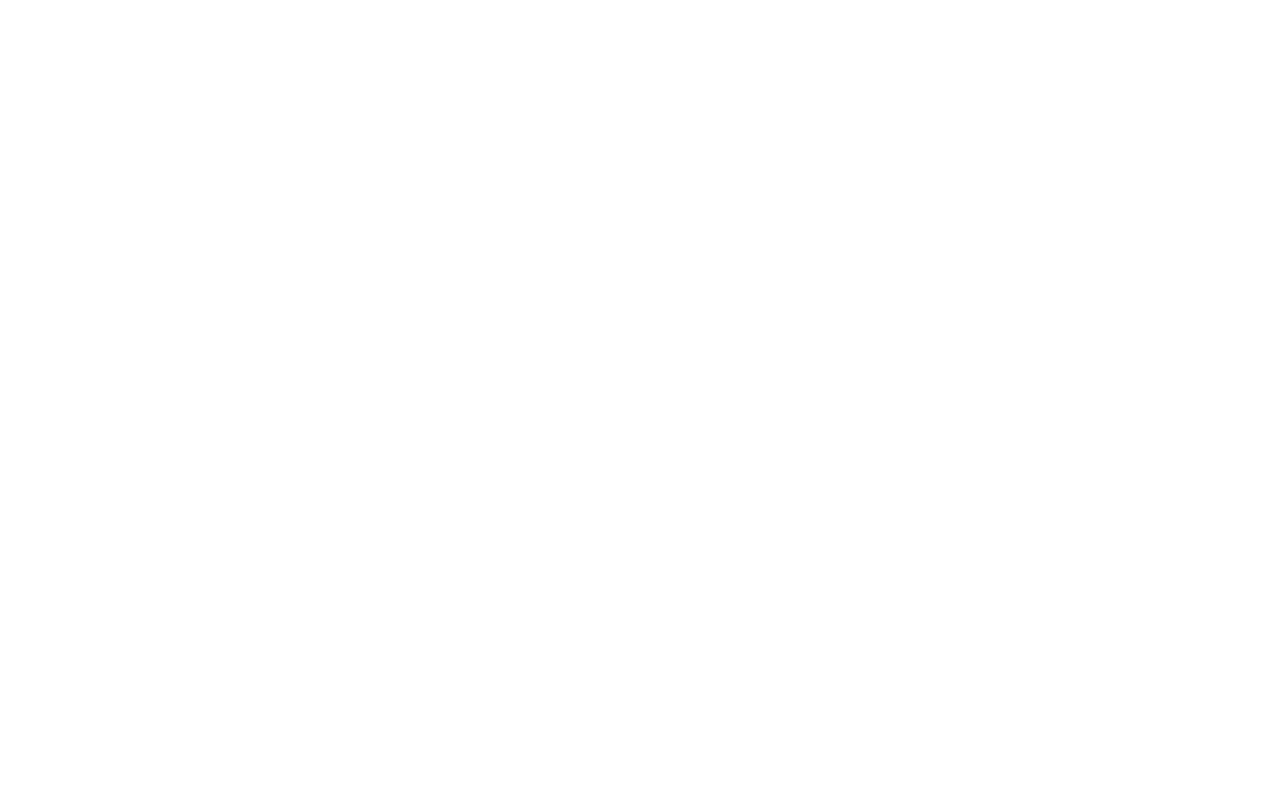
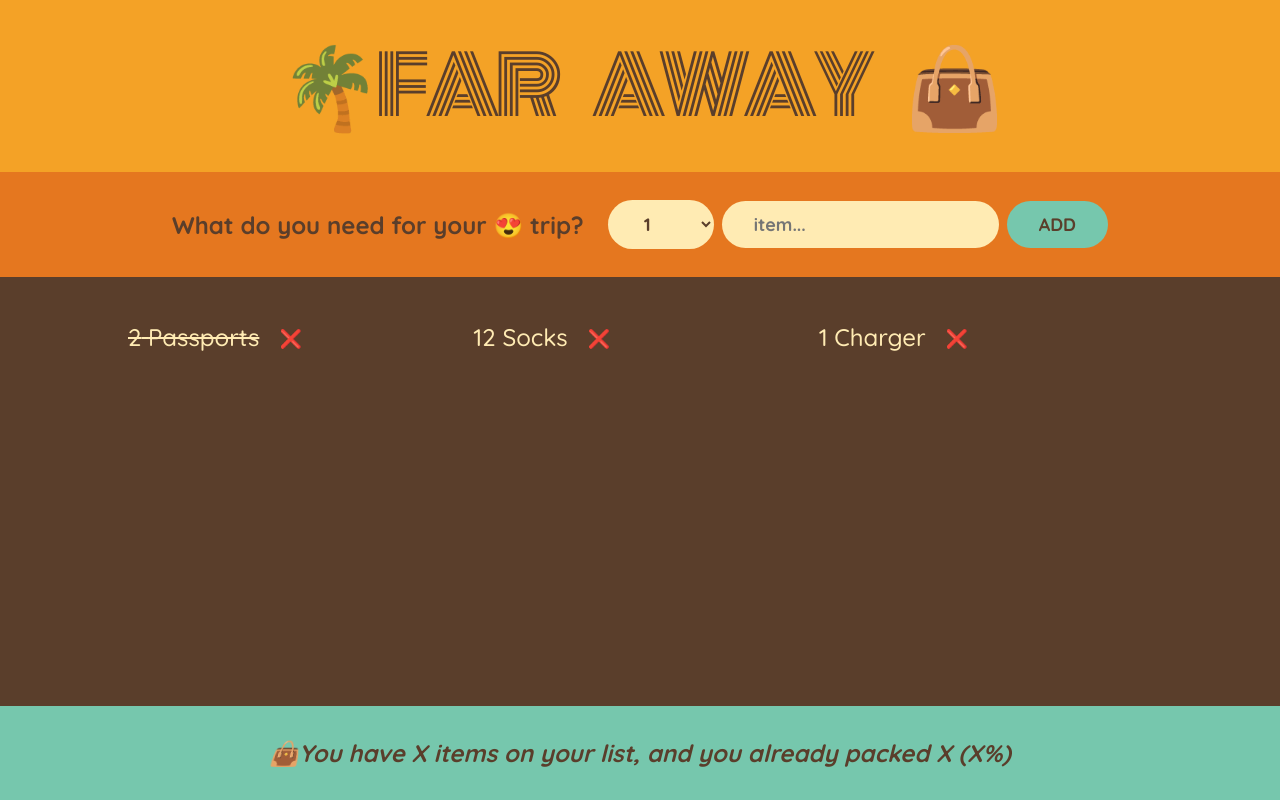
Before and after one commit to GaziRiad/travel-list, a React (Create React App) app: page / in a window 1280 px wide. Built offline with nearby package versions, Linux system fonts and the light colour scheme.

Commit message:
making the form and inputs work with state using the React controlled elements technique

```diff
--- a/src/App.js
+++ b/src/App.js
@@ -1,3 +1,84 @@
+import { useState } from "react";
+
+const initialItems = [
+  { id: 1, description: "Passports", quantity: 2, packed: true },
+  { id: 2, description: "Socks", quantity: 12, packed: false },
+  { id: 3, description: "Charger", quantity: 1, packed: false },
+];
+
 export default function App() {
-  return <div></div>;
+  return (
+    <div className="app">
+      <Logo />
+      <Form />
+      <PackingList />
+      <Stats />
+    </div>
+  );
 }
+
+function Logo() {
+  return <h1>🌴Far Away 👜</h1>;
+}
+
+function Form() {
+  const [description, setDescription] = useState("");
+  const [quantity, SetQuantity] = useState(1);
+
+  function handleSubmit(e) {
+    e.preventDefault();
+  }
+
+  return (
+    <form className="add-form" onSubmit={handleSubmit}>
+      <h3>What do you need for your 😍 trip?</h3>
+      <select value={quantity} onChange={(e) => SetQuantity(+e.target.value)}>
+        {Array.from({ length: 20 }, (_, i) => i + 1).map((num) => (
+          <option value={num} key={num}>
+            {num}
+          </option>
+        ))}
+      </select>
+      <input
+        type="text"
+        placeholder="item..."
+        value={description}
+        onChange={(e) => setDescription(e.target.value)}
+      ></input>
+      <button>Add</button>
+    </form>
+  );
+}
+
+function PackingList() {
+  return (
+    <div className="list">
+      {initialItems && (
+        <ul>
+          {initialItems.map((item) => (
+            <Item item={item} key={item.id} />
+          ))}
+        </ul>
+      )}
+    </div>
+  );
+}
+
+function Item({ item }) {
+  return (
+    <li>
+      <span style={item.packed ? { textDecoration: "line-through" } : {}}>
+        {item.quantity} {item.description}
+      </span>
+      <button>❌</button>
+    </li>
+  );
+}
+
+function Stats() {
+  return (
+    <footer className="stats">
+      <em>👜You have X items on your list, and you already packed X (X%)</em>
+    </footer>
+  );
+}
--- a/src/index.css
+++ b/src/index.css
@@ -1,10 +1,3 @@
-/*
-const initialItems = [
-  { id: 1, description: "Passports", quantity: 2, packed: false },
-  { id: 2, description: "Socks", quantity: 12, packed: false },
-];
-*/
-
 @import url("https://fonts.googleapis.com/css2?family=Monoton&family=Quicksand:wght@500;700&display=swap");
 
 * {
@@ -101,7 +94,7 @@
 .list ul {
   list-style: none;
   width: 80%;
-  overflow: scroll;
+  overflow-y: none;
 
   display: grid;
   grid-template-columns: repeat(auto-fit, minmax(250px, 1fr));
```
